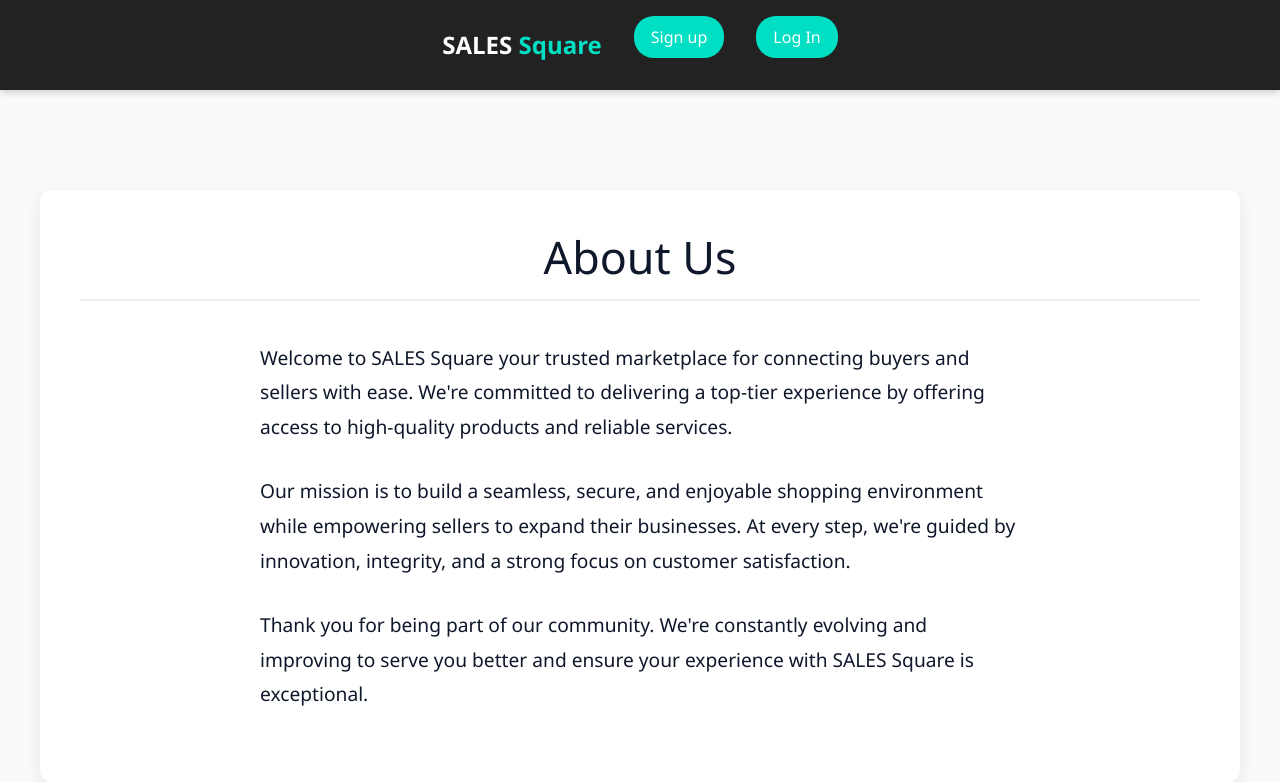
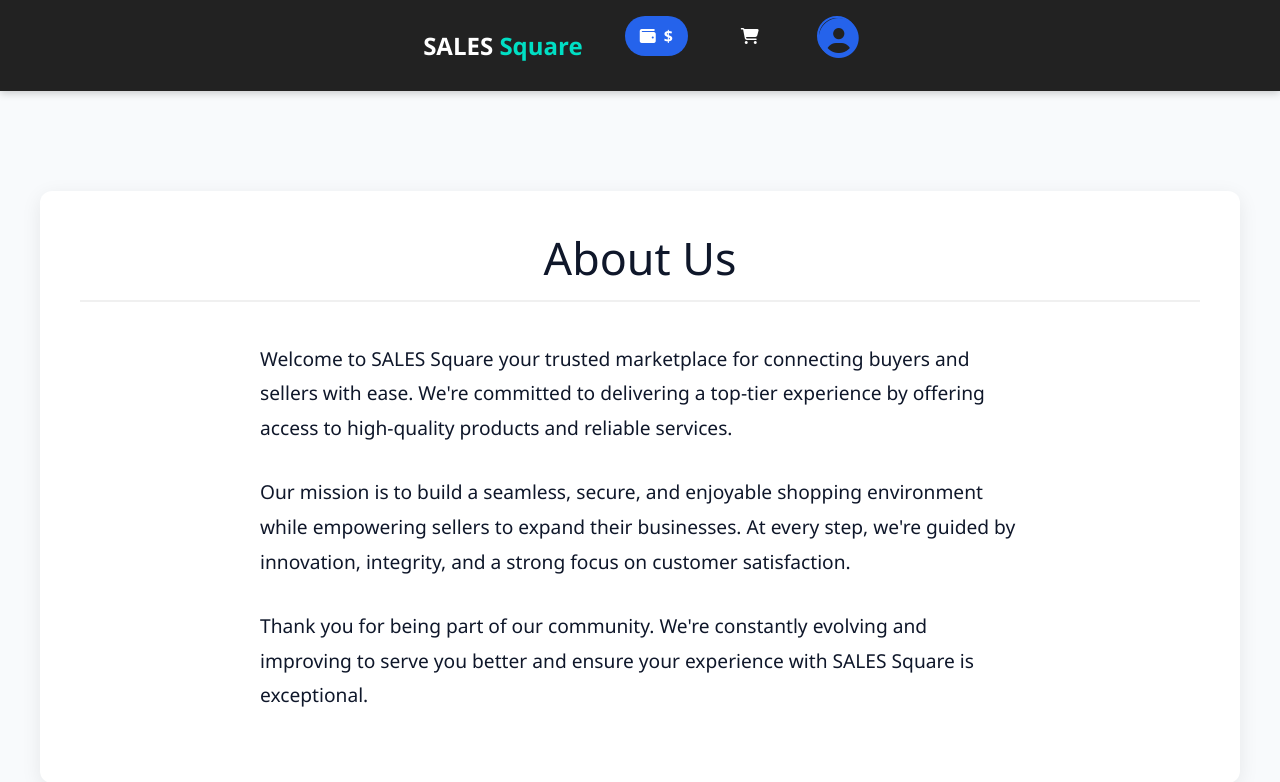
Before and after one commit to abdoezz1/Online_Market_Place, a Django app: template templates/core/about.html in a window 1280 px wide. Shown: the top 782 px of the page. Run offline with Django 3.2, Linux system fonts and the light colour scheme; the template is opened without the code that fills it, so the values that code supplies are empty.

Commit message:
Update navbar HTML and CSS styles

```diff
--- a/templates/parts/navbarwithoutforms.html
+++ b/templates/parts/navbarwithoutforms.html
@@ -1,10 +1,9 @@
-{% load static %}
 {% block content %}
 <head>
     <meta charset="UTF-8">
     <meta name="viewport" content="width=device-width, initial-scale=1.0">
     <title>Market Store</title>
-    <link rel="stylesheet" href="{% static 'css/stylesheet1.css' %}">
+    <link rel="stylesheet" href="/static/css/stylesheet1.css">
     <link href="https://cdnjs.cloudflare.com/ajax/libs/font-awesome/6.4.0/css/all.min.css" rel="stylesheet">
     <style>
         /* Profile Icon Styles */
@@ -12,7 +11,7 @@
             display: inline-block;
             margin-left: 15px;
             cursor: pointer;
-            position: relative; /* Added for dropdown positioning */
+            position: relative;
         }
 
         .profile-icon {
@@ -20,22 +19,22 @@
             height: 40px;
             border-radius: 50%;
             object-fit: cover;
-            border: 2px solid #00dfc4;
+            border: 2px solid #2563EB;
             transition: all 0.3s ease;
-            display: block; /* Ensures proper spacing */
+            display: block;
         }
 
         .fa-user-circle.profile-icon {
             font-size: 40px;
-            color: #00dfc4;
+            color: #2563EB;
             vertical-align: middle;
         }
 
         /* Improved Dropdown Menu */
         .dropdown-menu {
             position: absolute;
-            top: 100%; /* Positions directly below the profile icon */
-            margin-top: 10px; /* Small gap between icon and menu */
+            top: 100%;
+            margin-top: 10px;
             background: white;
             border-radius: 8px;
             box-shadow: 0 4px 15px rgba(0,0,0,0.1);
@@ -54,22 +53,22 @@
             display: flex;
             align-items: center;
             padding: 12px 20px;
-            color: #333 !important; /* Ensures text is visible */
+            color: #0F172A !important;
             text-decoration: none;
             transition: all 0.2s;
             gap: 10px;
-            white-space: nowrap; /* Prevents text wrapping */
+            white-space: nowrap;
         }
 
         .dropdown-menu a:hover {
             background: #f5f5f5;
-            color: #00dfc4 !important;
+            color: #2563EB !important;
         }
 
         /* Balance Display */
         .balance-display {
-            background-color: #00dfc4;
-            color: white !important;
+            background-color: #2563EB;
+            color: #FFFFFF !important;
             padding: 8px 15px;
             border-radius: 20px;
             font-weight: bold;
@@ -83,8 +82,8 @@
         }
 
         .balance-display:hover {
-            background-color: #00b4a5;
-            color: white !important;
+            background-color: #1D4ED8;
+            color: #FFFFFF !important;
         }
 
         /* Cart Icon */
@@ -92,57 +91,53 @@
             position: relative;
             display: flex;
             align-items: center;
-        justify-content: center; /* Center icon horizontally */
-        margin-left: 10px; /* Increased spacing */
-        color: white !important; /* Ensures visibility */
-        font-size: 30px; /* Increased from 22px */
+            justify-content: center;
+            margin-left: 10px;
+            color: white !important;
+            font-size: 30px;
             text-decoration: none;
-        width: 40px; /* Fixed width */
-        height: 40px; /* Fixed height */
-
+            width: 40px;
+            height: 40px;
         }
 
         .cart-icon:hover {
-        color: #00dfc4 !important;
-        border-radius: 40%; /* Circular shape */
+            color: #2563EB !important;
+            border-radius: 40%;
             transition: all 0.3s ease;
-        background-color: rgba(0, 223, 196, 0.2); /* Subtle teal background */
-        background-color: rgba(0, 223, 196, 0.3); /* Darker on hover */
-        transform: scale(1.1); /* Slight enlargement */
+            background-color: rgba(37,99,235,0.12);
+            transform: scale(1.1);
         }
 
         .cart-count {
             position: absolute;
-        top: -5px; /* Adjusted position */
-        right: -5px; /* Adjusted position */
-        background: #00dfc4;
-        color: white;
+            top: -5px;
+            right: -5px;
+            background: #2563EB;
+            color: #FFFFFF;
             border-radius: 50%;
-        width: 24px; /* Larger circle */
-        height: 24px; /* Larger circle */
+            width: 24px;
+            height: 24px;
             display: flex;
             align-items: center;
             justify-content: center;
-        font-size: 14px; /* Larger text */
+            font-size: 14px;
             font-weight: bold;
-        border: 2px solid #222; /* Border for contrast */
+            border: 2px solid #222;
         }
-
-
     </style>
 </head>
 <body>
     <nav class="navbar">
         <div class="nav-container">
-            <a href="{% if user.is_authenticated %}/home{% else %}/{% endif %}" class="logo">
+            <a href="{% if user %}/home{% else %}/{% endif %}" class="logo">
                 SALES<span> Square</span>
             </a>
 
             <ul class="nav-links">
-                {% if user.is_authenticated %}
+                {% if user %}
                 <!-- Right-aligned items -->
                 <li>
-                    <a href="{% url 'deposit_page' %}" class="balance-display">
+                    <a href="/deposit" class="balance-display">
                         <i class="fas fa-wallet"></i>
                         ${{ user.profile.balance }}
                     </a>
@@ -161,7 +156,7 @@
                 <li>
                     <div class="navbar-profile-icon" onclick="toggleProfileMenu()">
                         {% if user.profile.photo %}
-                            <img src="{{ user.profile.photo.url }}" alt="{{ user.username }}'s Profile"
+                            <img src="{{ user.profile.photo }}" alt="{{ user.username }}'s Profile"
                                  class="profile-icon">
                         {% else %}
                             <i class="fas fa-user-circle profile-icon"></i>
@@ -172,12 +167,12 @@
                         <a href="/deposit"><i class="fas fa-wallet"></i> Deposit</a>
                         <a href="/inventory"><i class="fas fa-boxes"></i> Inventory</a>
                         <a href="/dashboard/transaction-report/"><i class="fas fa-file-alt"></i> Reports</a>
-                        <a href="{% url 'logout' %}"><i class="fas fa-sign-out-alt"></i> Logout</a>
+                        <a href="/logout"><i class="fas fa-sign-out-alt"></i> Logout</a>
                     </div>
                 </li>
                 {% else %}
-                <li><a href="{% url 'signUP' %}" class="btn">Sign up</a></li>
-                <li><a href="{% url 'login' %}" class="btn">Log In</a></li>
+                <li><a href="/signup" class="btn">Sign up</a></li>
+                <li><a href="/login" class="btn">Log In</a></li>
                 {% endif %}
             </ul>
 
```
Lines whose indentation alone changed are shown as unchanged.
